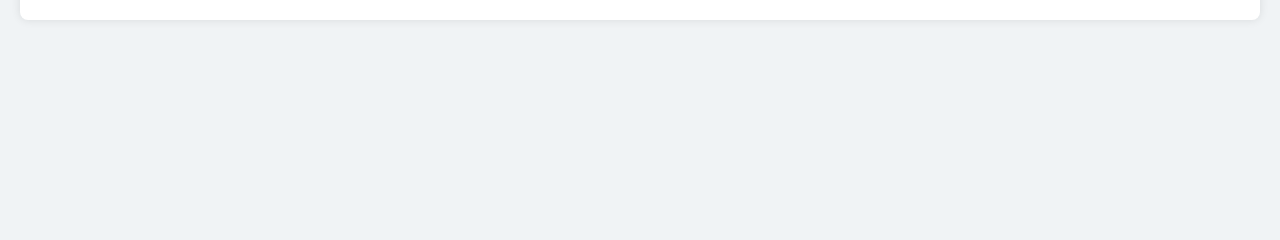
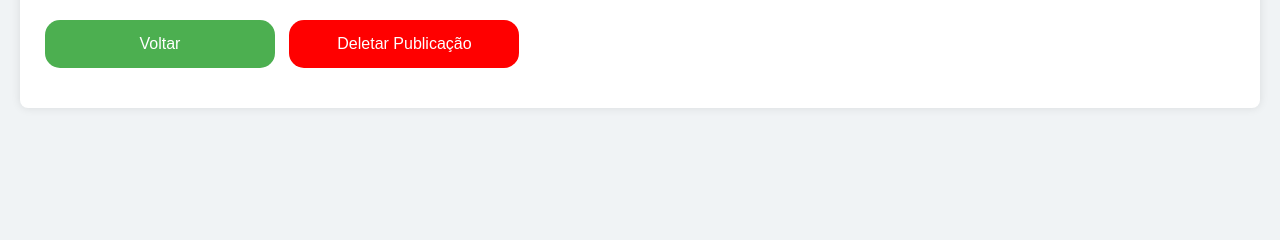
Before and after one commit to Gab0502/CapyJobs, a PHP site: page /adm_visualizar_perfil.php in a window 1280 px wide. Shown: the part 307-547 px from the top of the page. Run offline with PHP 8.4, Linux system fonts and the light colour scheme; data comes from the database, SQL or seed files in the repository; data that the repository does not hold is empty.

Commit message:
adm novo

```diff
--- a/adm_perfil.php
+++ b/adm_perfil.php
@@ -105,9 +105,6 @@ $rs_perf = mysqli_query($conn_capybd, $query_rs_perf);
             <?php while($row_rs_perf = mysqli_fetch_assoc($rs_perf)) { ?>
                 <tr>
                     <td>
-                        <a href="adm_visualizar_perfil.php?idUser=<?php echo $row_rs_perf['idUser']; ?>">
-                            <img class="delete" src="images/adm/deleteee.png" alt="Excluir" width="90">
-                        </a><h6>Deletar Perfil<h6>
                     </td>
                     <td><a href="adm_visualizar_perfil.php?idUser=<?php echo $row_rs_perf['idUser']; ?>"><?php echo $row_rs_perf['idUser']; ?></a></td>
                     <td><a href="adm_visualizar_perfil.php?idUser=<?php echo $row_rs_perf['idUser']; ?>"><?php echo $row_rs_perf['nome']; ?></a></td>
--- a/adm_visualizar_perfil.php
+++ b/adm_visualizar_perfil.php
@@ -1,10 +1,10 @@
 <?php require("conn_capybd.php");
 
 if(isset($_GET['idUser'])){
-    $id = $_GET['idUser'];
+    $idUser = $_GET['idUser'];
 };
 
-$query_rs_perf = "SELECT * FROM tb_users WHERE idUser = $id";
+$query_rs_perf = "SELECT * FROM tb_users WHERE idUser = $idUser";
 
 $rs_perf = mysqli_query($conn_capybd, $query_rs_perf);
 
@@ -83,6 +83,34 @@ $rs_perf = mysqli_query($conn_capybd, $query_rs_perf);
         .delete-link:hover {
             color: #f00;
         }
+        .btn {
+            display: inline-block;
+            width: calc(50% - 10px); /* Ajuste o tamanho conforme necessário */
+            max-width: 200px;
+            margin: 20px 5px;
+            padding: 15px;
+            background-color: #4CAF50;
+            color: white;
+            text-decoration: none;
+            border-radius: 15px;
+            text-align: center;
+        }
+        .btn2 {
+            display: inline-block;
+            width: calc(50% - 10px); /* Ajuste o tamanho conforme necessário */
+            max-width: 200px;
+            margin: 20px 5px;
+            padding: 15px;
+            background-color: red;
+            color: white;
+            text-decoration: none;
+            border-radius: 15px;
+            text-align: center;
+        }
+
+        .btn:hover {
+            background-color: #45a049;
+        }
     </style>
 </head>
 <body>
@@ -125,8 +153,11 @@ $rs_perf = mysqli_query($conn_capybd, $query_rs_perf);
                 <p><img src="images/<?php echo $row_rs_perf['fotoPerfil']; ?>" alt="Foto de Perfil"></p>
             </td>
         </tr>
+
         <?php } ?>
     </table>
+    <a class="btn" href="adm_perfil.php">Voltar</a>
+<a class="btn2" href="adm_excluir_perfil.php?idUser=<?php echo $row_rs_perf['idUser']; ?>"  type="submit" name="submit" value="submit">Deletar Publicação</a>
 </div>
 </body>
 </html>
```
